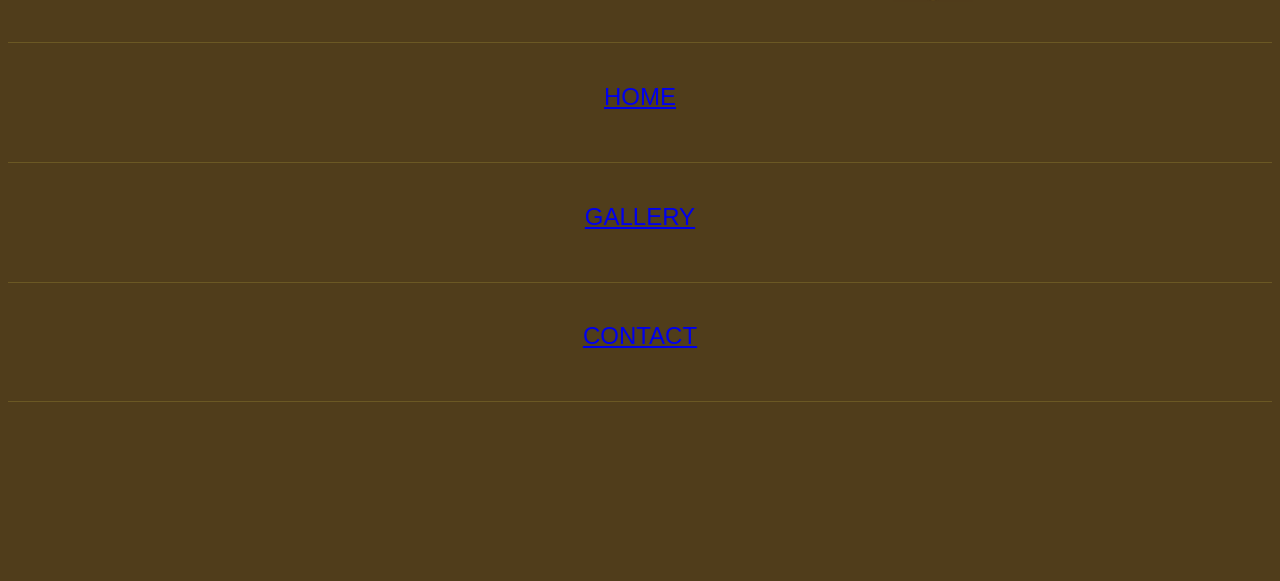
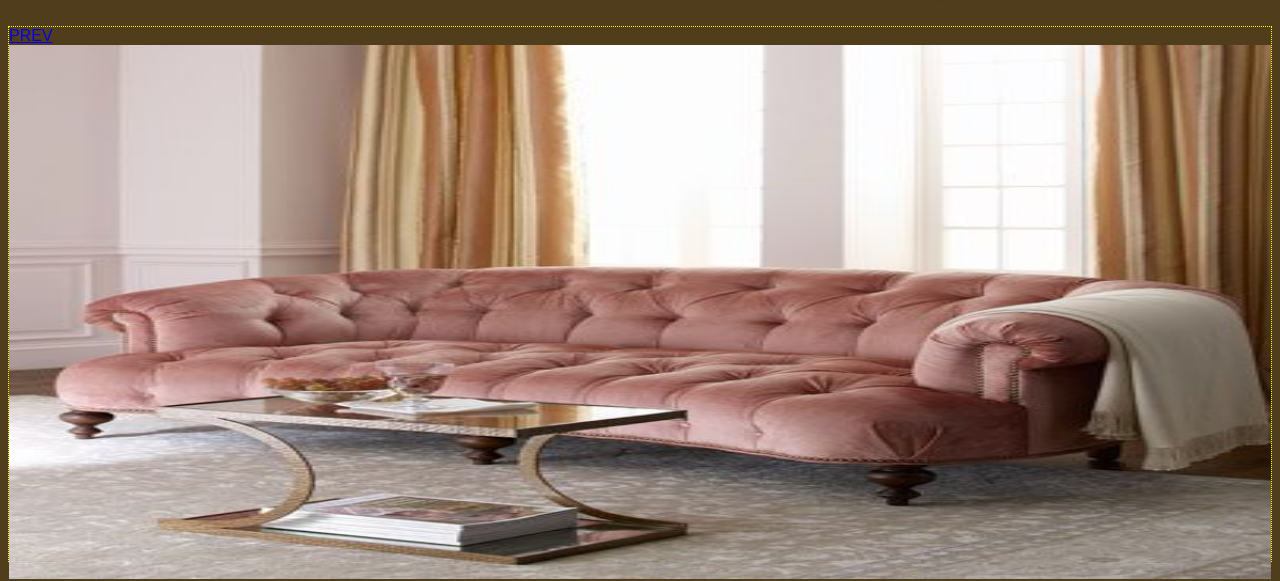
Before and after one commit to michalbrk/LuxFurnitureProject, a website: page index.html in a window 1280 px wide. Shown: the part 246-827 px from the top of the page. Before the commit the page ends 800 px from the top, so only its background shows below. Drawn offline with nearby package versions, Linux system fonts and the light colour scheme.

Commit message:
changes to the css styles, the html structure nad JS

```diff
--- a/SCSS/mobile/_mobileMenu.scss
+++ b/SCSS/mobile/_mobileMenu.scss
@@ -24,6 +24,7 @@
 .main-menu-wrapper {
     width: 100%;
     margin-top: 5vh;
+    display: none;
 }
 
 .main-menu-list {
@@ -41,11 +42,25 @@
     border-top: 1px solid #6B5824;
     font-size: 1.5rem;
     color: #DBBC94;
+//    &::before {
+//        content: "";
+//        display: block;
+//        border: 3px solid red;
+//        clear: both;
+//    }
+//    &::after {
+//        content: "";
+//        display: block;
+//        border: 3px solid red;
+//        clear: both;
+//    }
 }
 
 .main-menu-item:last-child {
     border-bottom: 1px solid #6B5824;
 }
+
+
 
 .main-menu-home,
 .main-menu-gallery,
@@ -78,7 +93,7 @@
 //Grid gallery styles
 .main-gallery-grid {
     width: 100%;
-    display: none;;
+    display: none;
 }
 
 .row {
--- a/SCSS/mobile/_mobileSlider.scss
+++ b/SCSS/mobile/_mobileSlider.scss
@@ -1,3 +1,29 @@
+.slider-container {
+    width: 100%;
+    height: 67vh;
+    margin-top: 3vh;
+    border: 1px dotted yellow;
+}
+
+.slider-item-wrapper {
+    width: 100%;
+    height: 100%;
+    position: relative;
+    overflow: hidden;
+    float: left;
+}
+
+.slider-item-wrapper img {
+    width: 100%;
+    height: 100%;
+    display: none;
+}
+
+.slider-item-wrapper img.active {
+    display: inline-block;
+}
+
+
 .single-slide-content {
     display: inline-block;
     border: 2px solid red;
--- a/index.html
+++ b/index.html
@@ -154,20 +154,22 @@
                 <div class="slider-arrow-wrapper">
                     <a href="#">
                         <div class="slider-arrow-left">
-
+                            <span>PREV</span>
                         </div>
                     </a>
                 </div>
                 <div class="slider-item-wrapper">
+                    <img src="graphics/Slider1.jpg" class="active">
 
                 </div>
                 <div class="slider-item-wrapper">
+                    <img src="graphics/Slider2.jpg">
 
                 </div>
                 <div class="slider-arrow-wrapper">
                     <a href="#">
                         <div class="slider-arrow-right">
-
+                            <span>NEXT</span>
                         </div>
                     </a>
                 </div>
--- a/javascript/main.js
+++ b/javascript/main.js
@@ -1,12 +1,14 @@
 $(function() {
     console.log("Działa!");
 
-    function slideToggle() {
+    var prevBtn = $(".slider-arrow-left");
+    var nextBtn = $(".slider-arrow-right");
+    console.log(prevBtn,nextBtn);
 
-        var currentImg = $(".slides-animating-item").find("img.active");
-        var nextImg = $(".slides-animating-item").find("img:not(.active)");
-
-    }
-slideToggle();
+    prevBtn.on("click", function() {
+        var currentImg = $(".active");
+        var nextImg = $(".slider-arrow-wrapper:last-child").find("img:not(.active)");
+        console.log(currentImg,nextImg);
+    });
 
 });
```
Also changed, not shown: css/main.css.
